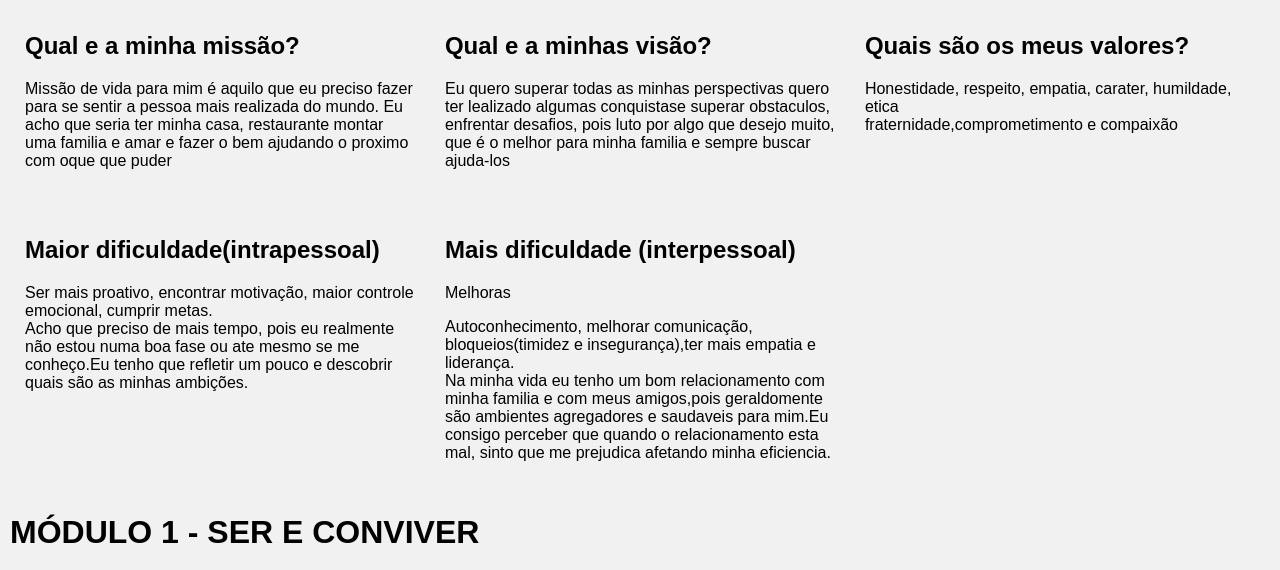
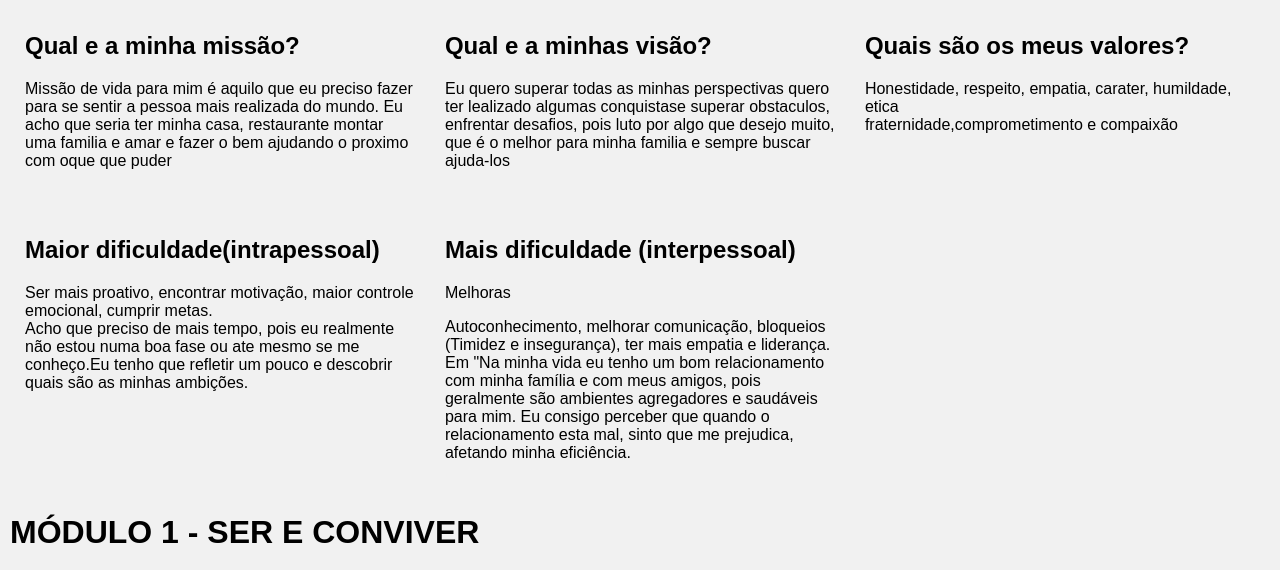
Before and after one commit to GeraldoMagelaT/GeraldoMagelaT.github.io, a plain HTML site: page paginas/conteudo.html in a window 1280 px wide. Shown: the part 216-786 px from the top of the page. Drawn offline with Linux system fonts and the light colour scheme.

Commit message:
Update conteudo.html

```diff
--- a/paginas/conteudo.html
+++ b/paginas/conteudo.html
@@ -52,8 +52,7 @@
       <div class="column">
         <h2>Mais dificuldade (interpessoal)</h2>
         <p>Melhoras</p>
-        <p>Autoconhecimento, melhorar comunicação, bloqueios(timidez e insegurança),ter mais empatia e liderança.<br>
-          Na minha vida eu tenho um bom relacionamento com minha familia e com meus amigos,pois geraldomente são ambientes agregadores e saudaveis para mim.Eu consigo perceber que quando o relacionamento esta mal, sinto que me prejudica afetando minha eficiencia.
+        <p>Autoconhecimento, melhorar comunicação, bloqueios (Timidez e insegurança), ter mais empatia e liderança. Em  "Na minha vida eu tenho um bom relacionamento com minha família e com meus amigos, pois geralmente são ambientes agregadores e saudáveis para mim. Eu consigo perceber que quando o relacionamento esta mal, sinto que me prejudica, afetando minha eficiência.
         </p>
       </div>
     </div>
```
